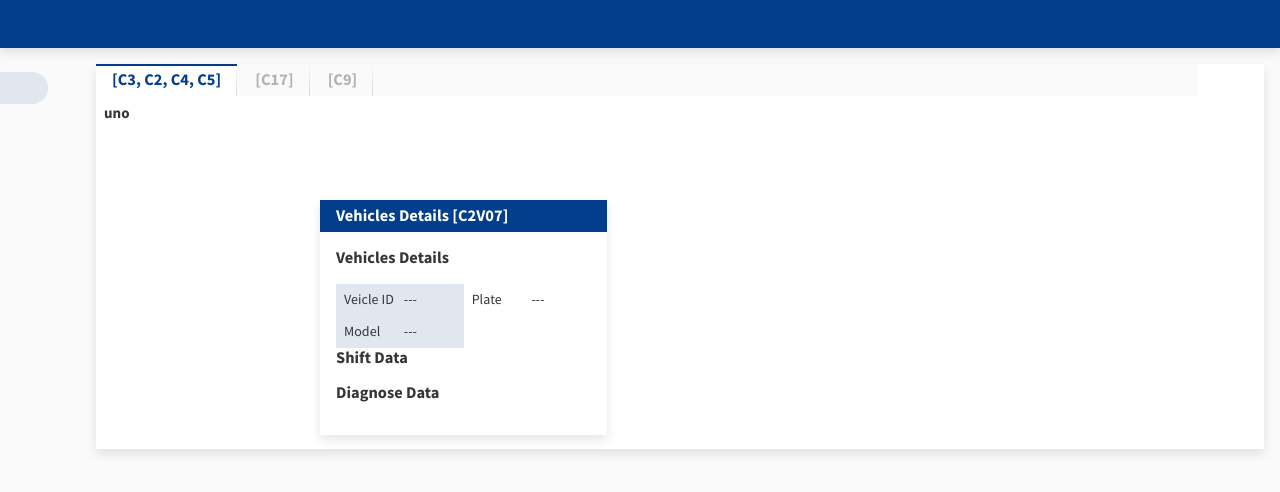
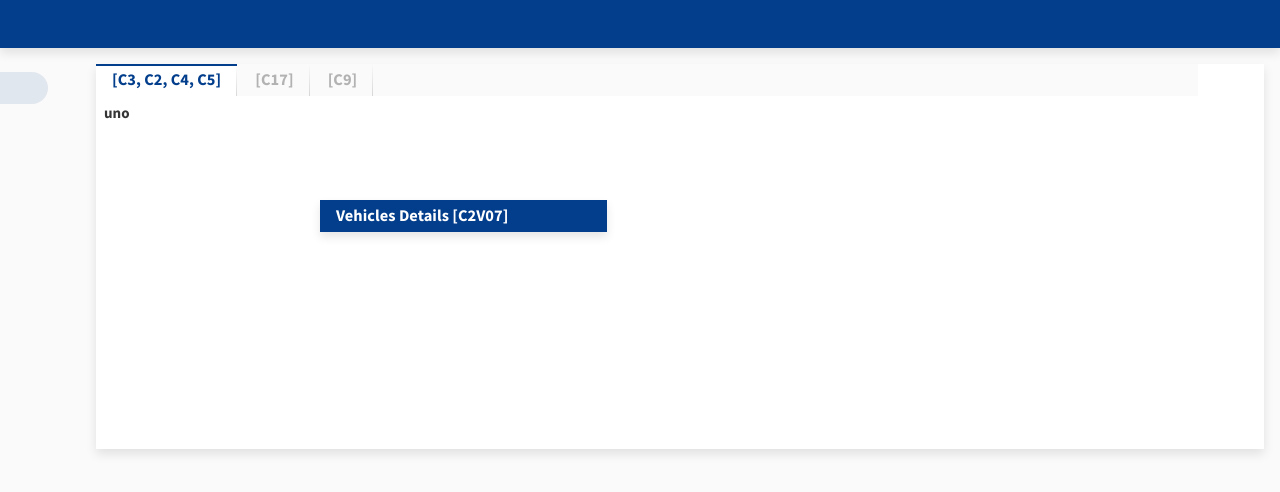
Before and after one commit to andreatoffanello/theme, a plain HTML site: page docs/index.html in a window 1280 px wide. Drawn offline with nearby package versions, Linux system fonts and the light colour scheme; some icons are missing.

Commit message:
remove popup

```diff
--- a/docs/index.html
+++ b/docs/index.html
@@ -190,7 +190,7 @@
 
 			</div>
 
-			<div class="popup_content">
+			<!-- <div class="popup_content">
 
 				<h3>Vehicles Details</h3>
 
@@ -227,7 +227,7 @@
 
 				<h3>Diagnose Data</h3>
 
-			</div>
+			</div> -->
 
 		</div>
 
```
